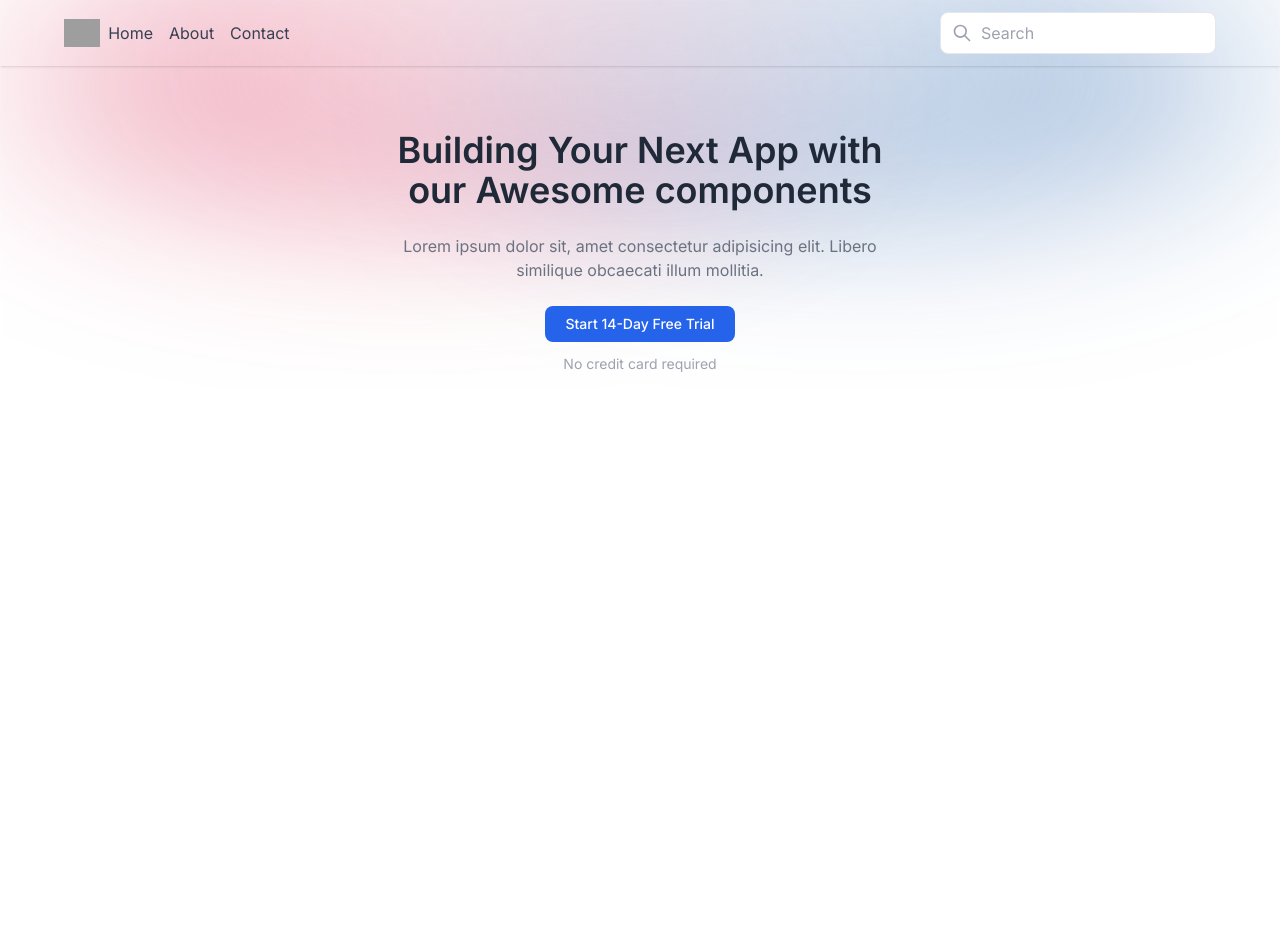
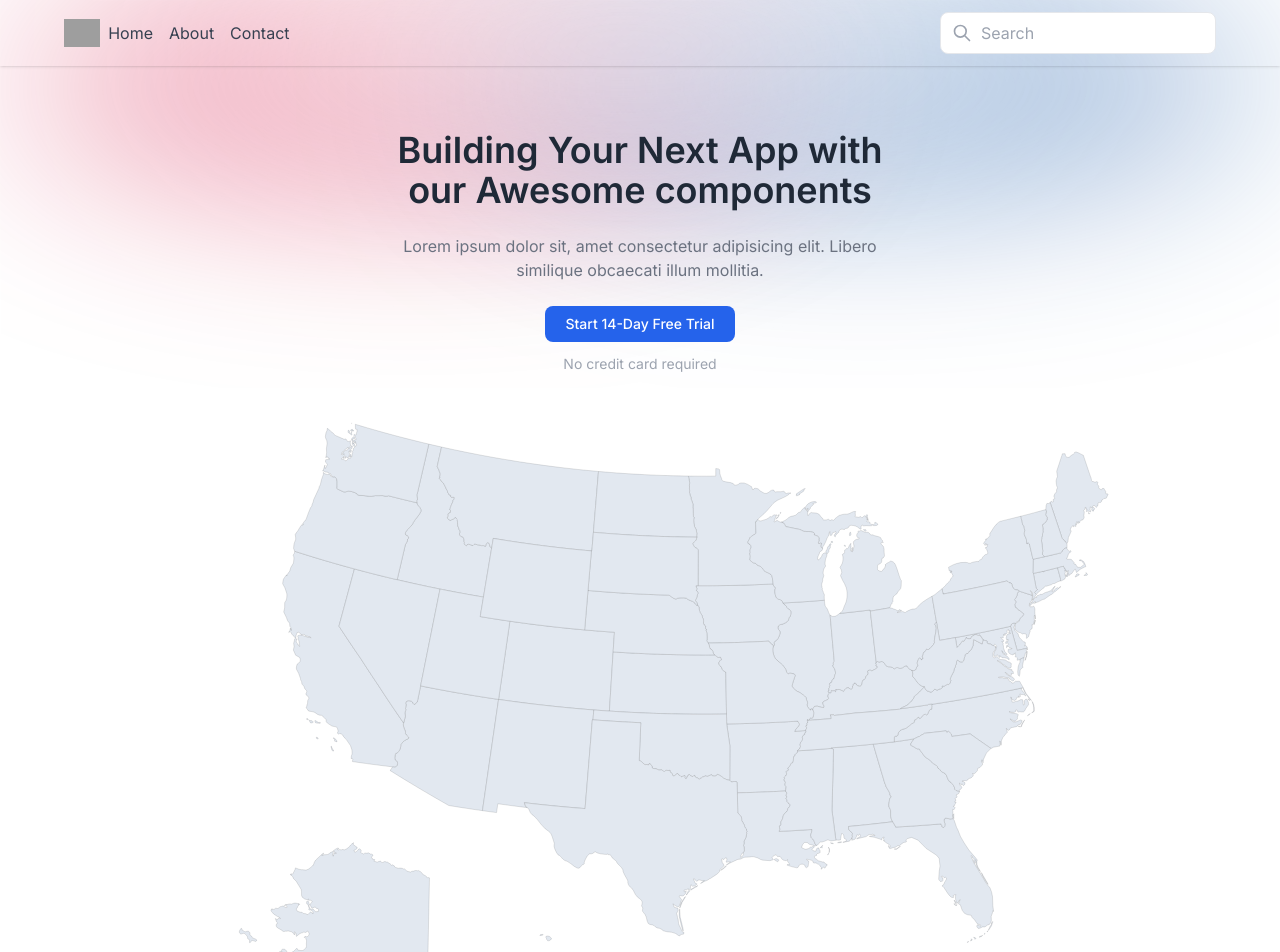
Before and after one commit to hiiqdesigns/paper-trails, a Next.js app: page / in a window 1280 px wide. Shown: the top 952 px of the page. Built offline with nearby package versions, Linux system fonts and the light colour scheme; grey boxes are pictures that could not be loaded.

Commit message:
updated map initial design and added hover and test click behavior

```diff
--- a/app/components/US-Map/index.tsx
+++ b/app/components/US-Map/index.tsx
@@ -1,10 +1,19 @@
+"use client";
 import { stateList } from "./stateList.js";
 
 export const USMap = () => {
   return (
     <svg viewBox="0 0 1386 822" id="us-map">
       {stateList.map((state) => {
-        return state.component;
+        return (
+          <g
+            key={`${state.id}-${state.name}`}
+            onClick={() => alert(state.name)}
+            className="fill-slate-200 stroke-black stroke-[0.125px] hover:fill-slate-400"
+          >
+            {state.component()}
+          </g>
+        );
       })}
     </svg>
   );
```
